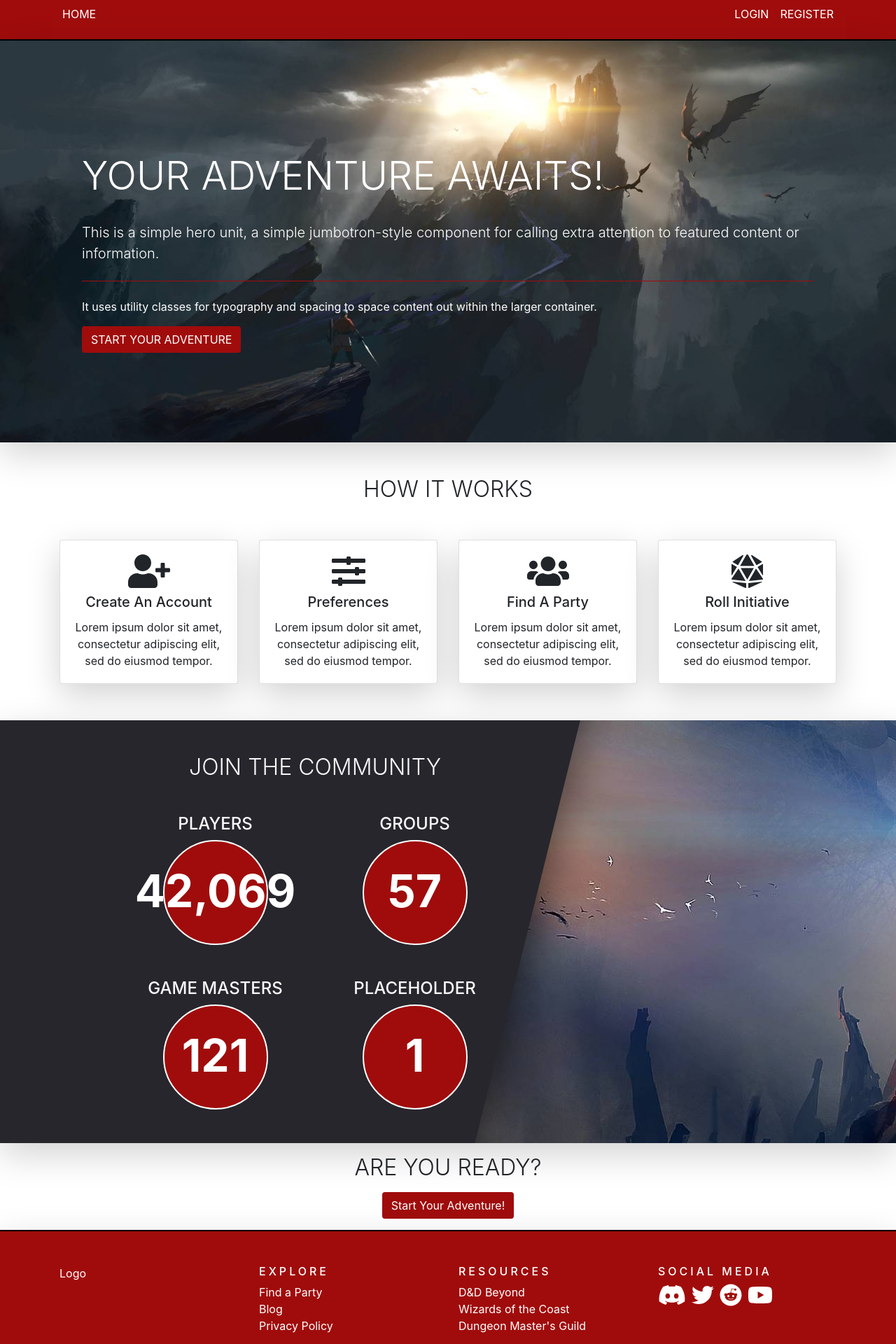
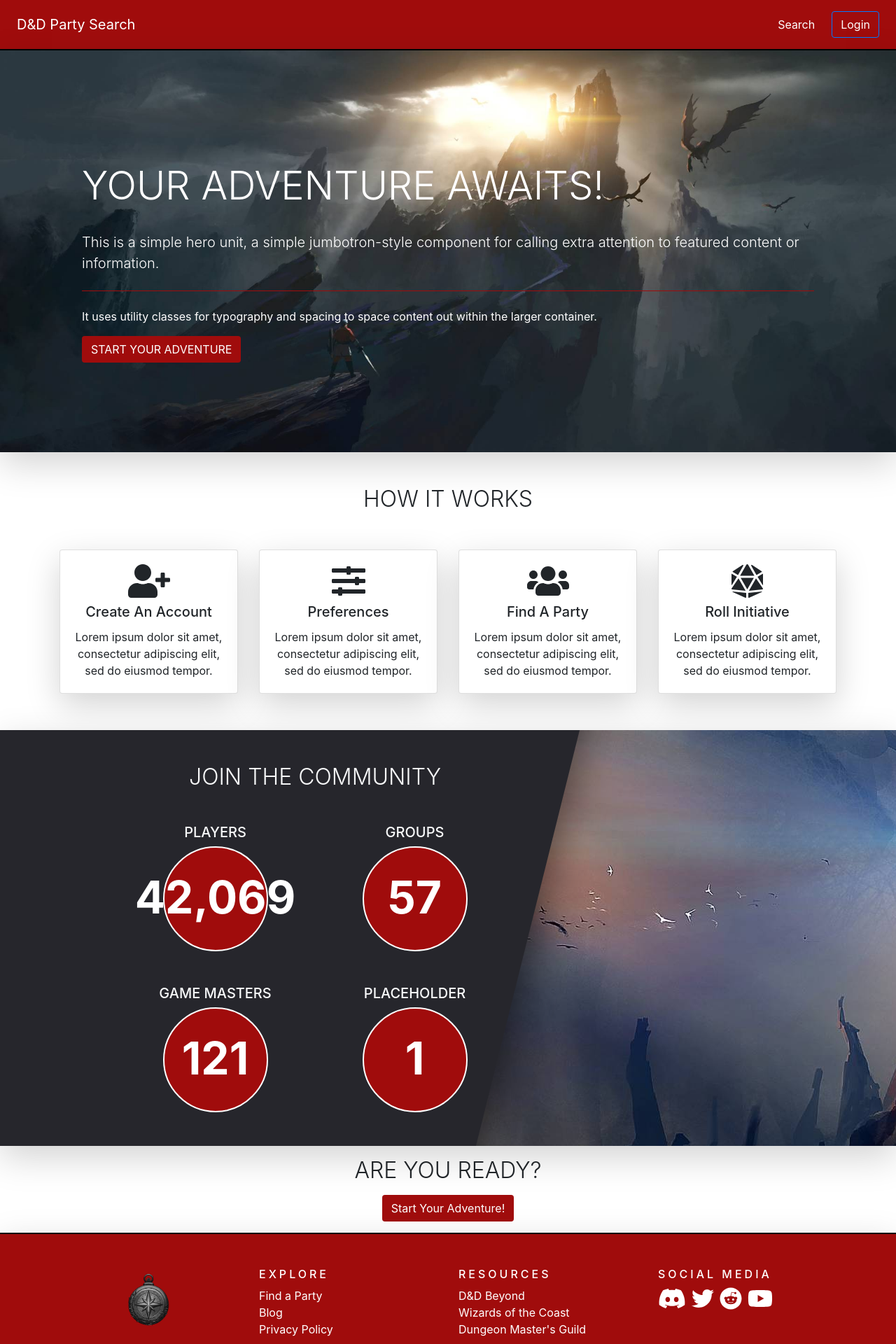
Before and after one commit to mattg-cli/dnd-party-search, a Next.js app: page / in a window 1280 px wide. Shown: the top 1920 px of the page at 70% size. Built offline with nearby package versions, Linux system fonts and the light colour scheme.

Commit message:
completed several styling changes and updated the navigation to look proper

```diff
--- a/components/Footer.js
+++ b/components/Footer.js
@@ -27,8 +27,8 @@ const Footer = props => {
       <div className={`pb-5 ${styles.footer}`}>
         <div className="container">
           <div className="row">
-            <div className="col-xs-12 col-sm-6 col-lg-3 pt-5">
-              Logo
+            <div className="col-xs-12 col-sm-6 col-lg-3 pt-5 text-center">
+              <img className={styles.footerLogo} src="/images/logo-seekers.png" />
             </div>
             <div className="col-xs-12 col-sm-6 col-lg-3 pt-5">
               <h5>Explore</h5>
@@ -55,7 +55,7 @@ const Footer = props => {
                       <li key={index} className="list-inline-item">
                         <Icon link={value.link} icon={value.icon} />
                       </li>
-                      )
+                    )
                   })
                 }
               </ul>
--- a/components/Footer.module.css
+++ b/components/Footer.module.css
@@ -27,6 +27,9 @@
   color: white;
   padding: 0.5rem 0rem;
 }
+.footerLogo {
+  width: 35%;
+}
 
 @media only screen and (max-width: 992px) {
   .footerTitle
--- a/components/Navigation.js
+++ b/components/Navigation.js
@@ -2,29 +2,17 @@ import Link from 'next/link';
 import styles from './Navigation.module.css';
 
 const Navigation = props => (
-  <nav className={`${styles.navigation}`}>
-    <div className="container">
-      <div className="row">
-        <div className="col-6">
-          <ul className={`list-inline`}>
-            <li className="list-inline-item px-1">
-              <Link href="/">HOME</Link>
-            </li>
-          </ul>
-        </div>
-        <div className="col-6">
-          <ul className={`list-inline text-right ${styles.right}`}>
-            <li className="list-inline-item px-1">
-              <Link href="/login">LOGIN</Link>
-            </li>
-            <li className="list-inline-item px-1">
-              <Link href="/register">REGISTER</Link>
-            </li>
-          </ul>
-        </div>
-      </div>
-    </div>
-  </nav>
+  <div className={`${styles.navigation} d-flex flex-column flex-md-row align-items-center p-3 px-md-4 shadow-sm`}>
+    <h5 className="my-0 mr-md-auto font-weight-normal">
+      <a href="/">
+        D&amp;D Party Search
+      </a>
+    </h5>
+    <nav className="my-2 my-md-0 mr-md-3">
+      <a className="p-2" href="/find-a-party">Search</a>
+    </nav>
+    <a className="btn btn-outline-primary" href="/login">Login</a>
+  </div>
 );
 
 export default Navigation;
--- a/components/Navigation.module.css
+++ b/components/Navigation.module.css
@@ -1,12 +1,6 @@
 .navigation
 {
-  padding: 0.5rem 0;
   background:rgba(160, 12, 12, 1);
   color: white;
   border-bottom: 2px solid black;
 }
-
-.navigation .right
-{
-  margin-bottom: 0;
-}
--- a/components/StatCircle.js
+++ b/components/StatCircle.js
@@ -3,7 +3,7 @@ import { useCountUp } from 'react-countup';
 import VisibilitySensor from 'react-visibility-sensor';
 import styles from './StatCircle.module.css';
 
-const StatCircle = ({index, title, number}) => {
+const StatCircle = ({ index, title, number }) => {
 
   // using a ref since we don't need a state change to re-render
   // useRef will keep the reference on every render/update
@@ -30,7 +30,7 @@ const StatCircle = ({index, title, number}) => {
 
   return (
     <div className="col-6 text-center">
-      <h4 className="mb-2 mt-5 text-uppercase">{title}</h4>
+      <h5 className="mb-2 mt-5 text-uppercase">{title}</h5>
       <div className={`${styles.counterCircle} flex align-items-center justify-content-center`}>
         <VisibilitySensor onChange={onChange}>
           <div className="d-flex align-items-center justify-content-center w-100 h-100">
--- a/styles/globals.css
+++ b/styles/globals.css
@@ -2,7 +2,7 @@ html,
 body {
   padding: 0;
   margin: 0;
-  background: #636262;
+  background: #fff;
   font-family: -apple-system, BlinkMacSystemFont, Segoe UI, Roboto, Oxygen,
     Ubuntu, Cantarell, Fira Sans, Droid Sans, Helvetica Neue, sans-serif;
 }
```
Also changed, not shown: pages/find-a-party.js (+6 -8 lines), public/images/logo-seekers.png (added).
